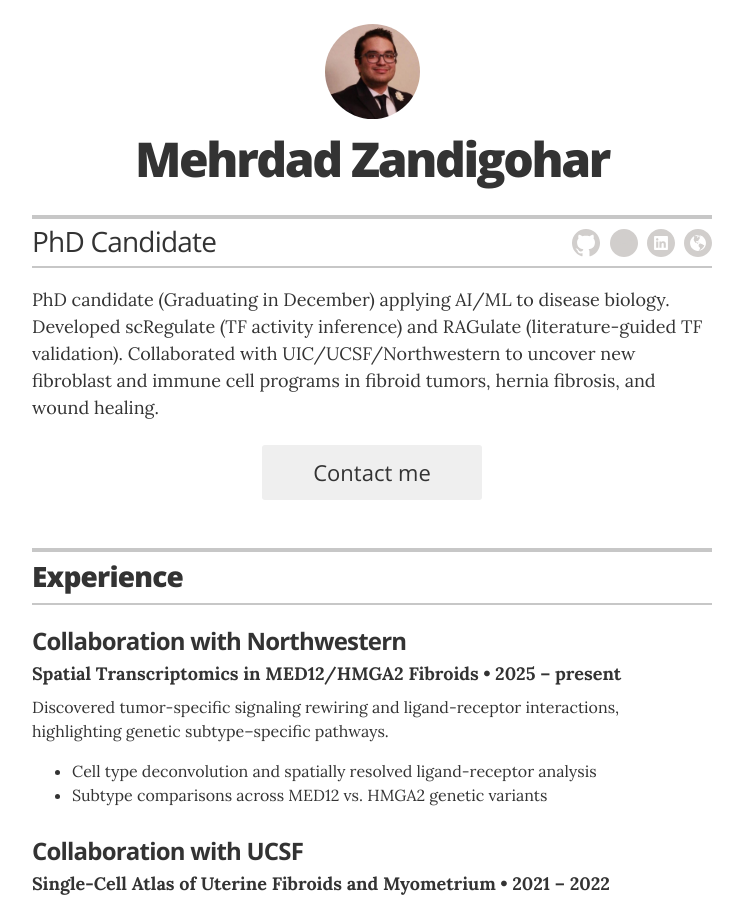
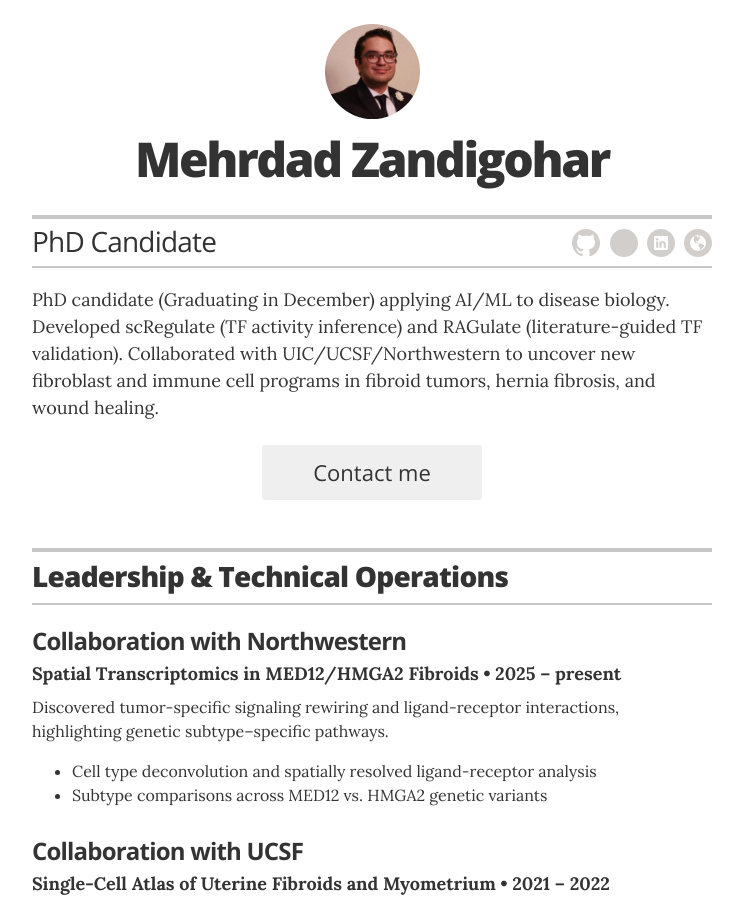
Before and after one commit to zandigohar/zandigohar.github.io, a Jekyll site: the page built from index.md, in a window 1280 px wide and 900 px high. Shown: the whole window, without its empty margins (268-1011 px from the left). Built offline with Jekyll 4.4.1, drawn with Linux system fonts in a browser that asks for light colours.

Commit message:
Update resume.html

```diff
--- a/_layouts/resume.html
+++ b/_layouts/resume.html
@@ -53,7 +53,7 @@
       <section class="content-section">
 
         <header class="section-header">
-          <h2>Experience</h2>
+          <h2>Leadership & Technical Operations</h2>
         </header>
 
         {% for job in site.data.experience %}
```
